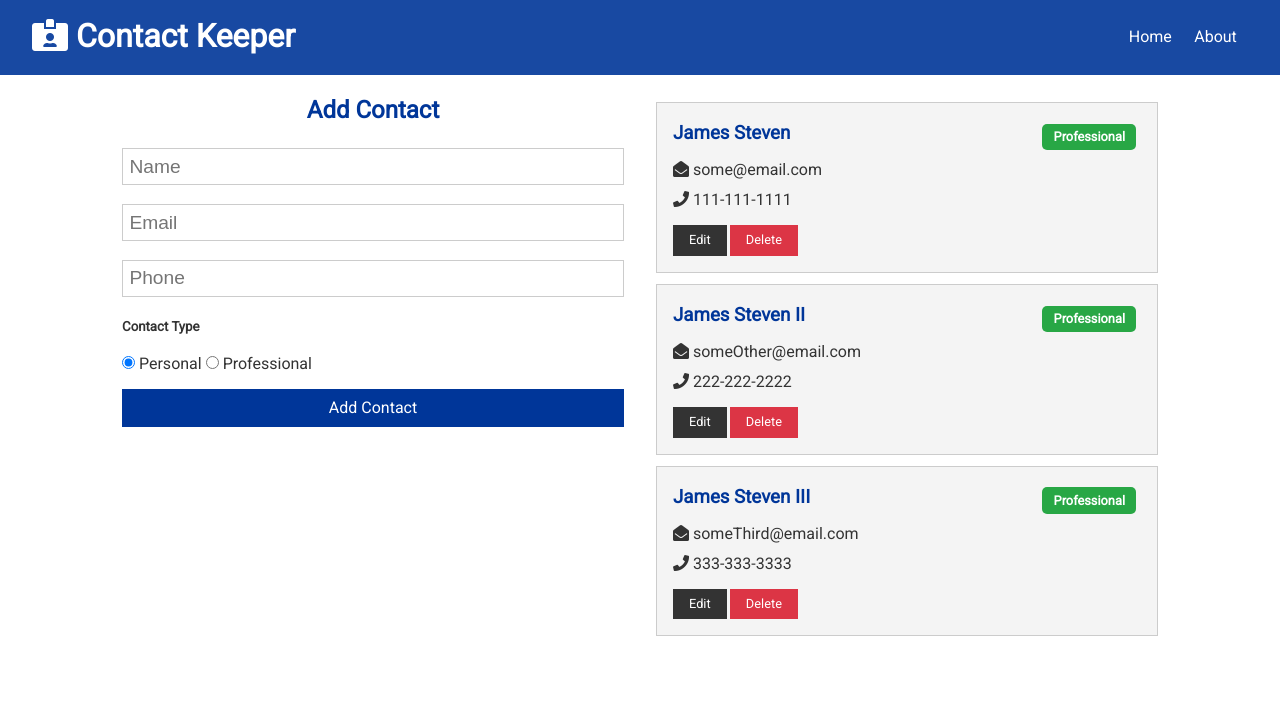
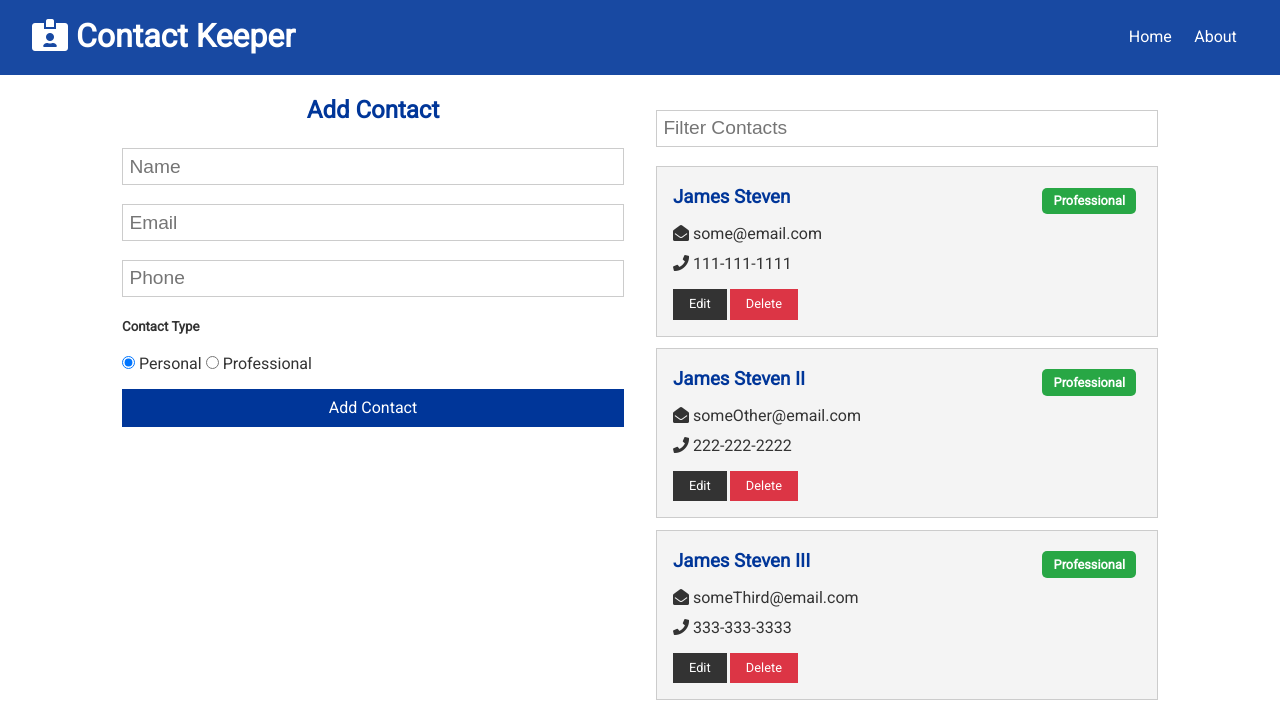
Before and after one commit to found-james/contact-keeper, a React (Create React App) app in the folder client/: page / in a window 1280 px wide. Shown: the top 722 px of the page. Built offline with nearby package versions, Linux system fonts and the light colour scheme.

Commit message:
update home component with contactFilter functionality

```diff
--- /dev/null
+++ b/client/src/components/contacts/ContactFilter.js
@@ -0,0 +1,33 @@
+
+import { useContext, useEffect, useRef } from "react";
+import ContactContext from "../context/contact/contactContext";
+
+function ContactFilter() {
+  const contactContext = useContext( ContactContext );
+  const text = useRef("");
+
+  const {filterContacts, clearFilter, filtered } = contactContext;
+
+  const onChange = e => {
+    if(text.current.value !== ""){
+      filterContacts(e.target.value);
+    } else {
+      clearFilter();
+    }
+  }
+
+  useEffect(() => {
+    if (filtered === null) {
+      text.current.value = "";
+    }
+  })
+
+  return (
+    <form>
+      <input ref={ text } type="text" placeholder="Filter Contacts" onChange={ onChange } />
+
+    </form>
+  )
+}
+
+export default ContactFilter;
--- a/client/src/components/pages/Home.js
+++ b/client/src/components/pages/Home.js
@@ -2,6 +2,7 @@ import React from "react";
 import { Fragment } from "react";
 import Contacts from "../contacts/Contacts";
 import ContactForm from "../contacts/ContactForm";
+import ContactFilter from "../contacts/ContactFilter";
 
 export default function Home () {
     return (
@@ -11,6 +12,7 @@ export default function Home () {
                    <ContactForm />
                 </div>
                 <div>
+                    <ContactFilter />
                     <Contacts />
                 </div>
             </div>
```
